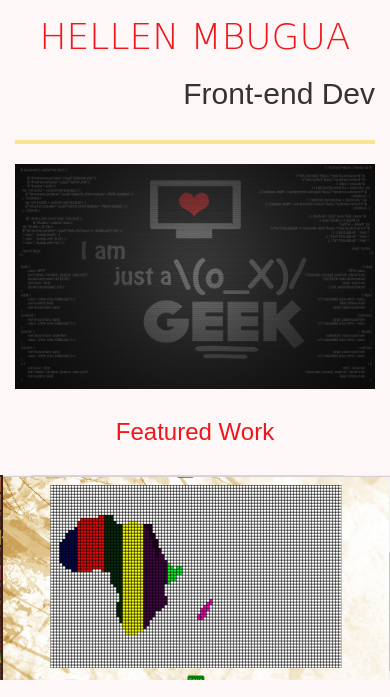
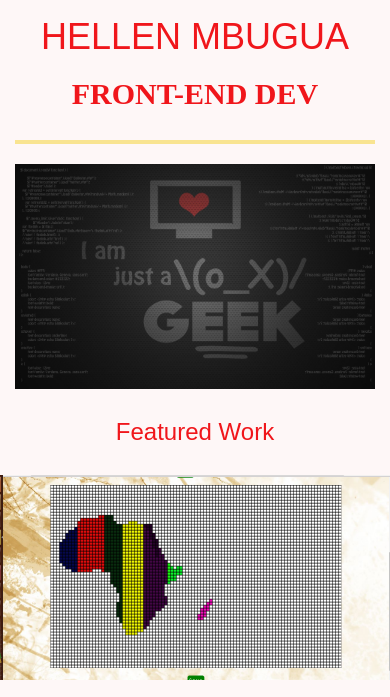
Before and after one commit to mbuguaellen/mbuguaellen-portfolio.github.io, a plain HTML site: page index.html in a window 390 px wide. Shown: the part 138-835 px from the top of the page. Drawn offline with Linux system fonts and the light colour scheme.

Commit message:
Update styles.css

```diff
--- a/css/styles.css
+++ b/css/styles.css
@@ -9,13 +9,13 @@ body {
 }
 
 .header h1 {
-	font-family: 'Press Start 2P', cursive;
+	font-family: "Lucida" Grande, sans-serif;
 	font-weight: 300;
 	text-transform: uppercase;
     	color:#F0161B;
 }
 
-.header h4 {
+.header h2 {
 	font-family: Monoton;
 	text-transform: uppercase;
 	font-weight: bold;
@@ -34,7 +34,7 @@ body {
 
 @media screen and (max-width: 760px) {
 	.header h1,
-	.header h4 {
+	.header h2 {
 		text-align: center;
 	}
 	.header img {
```
